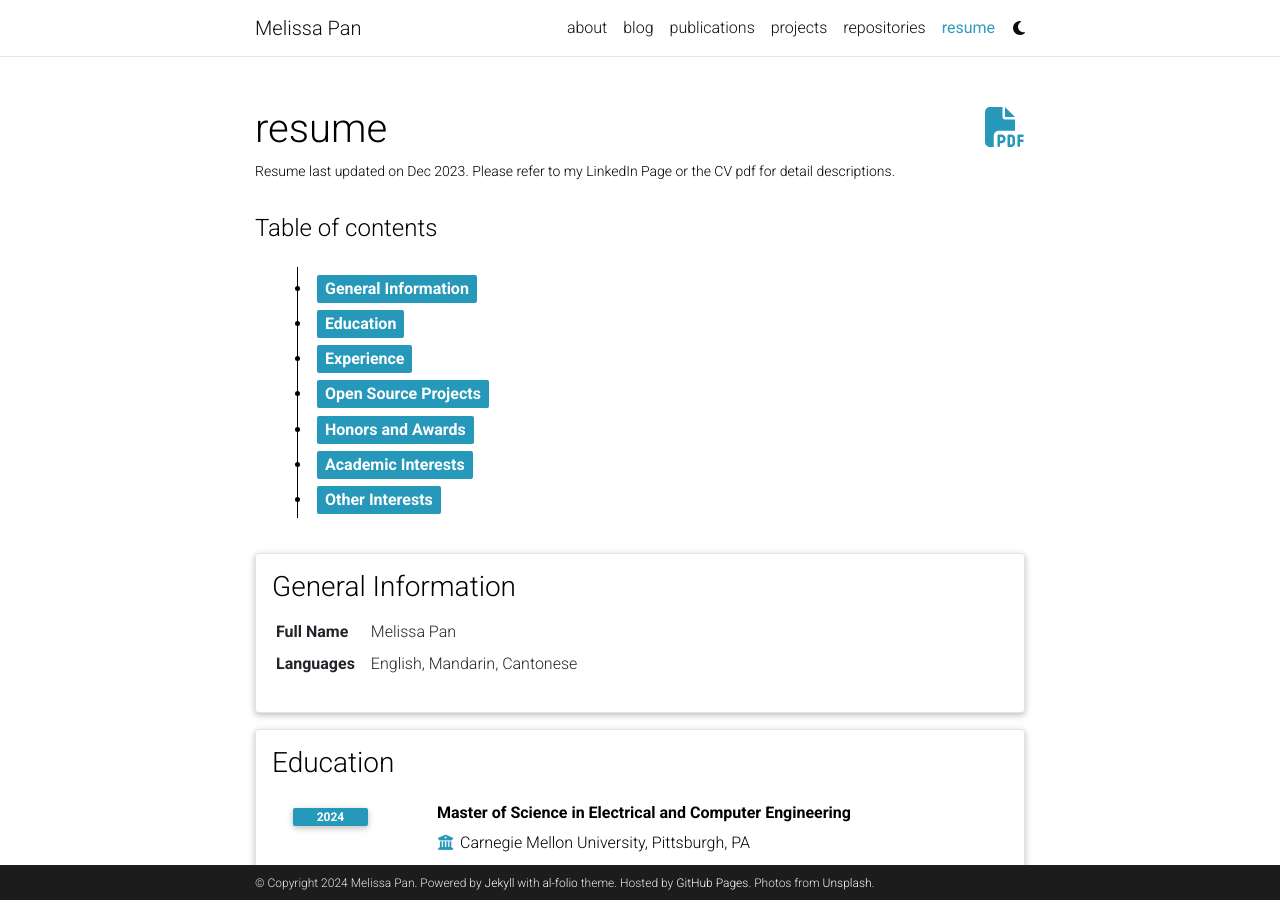
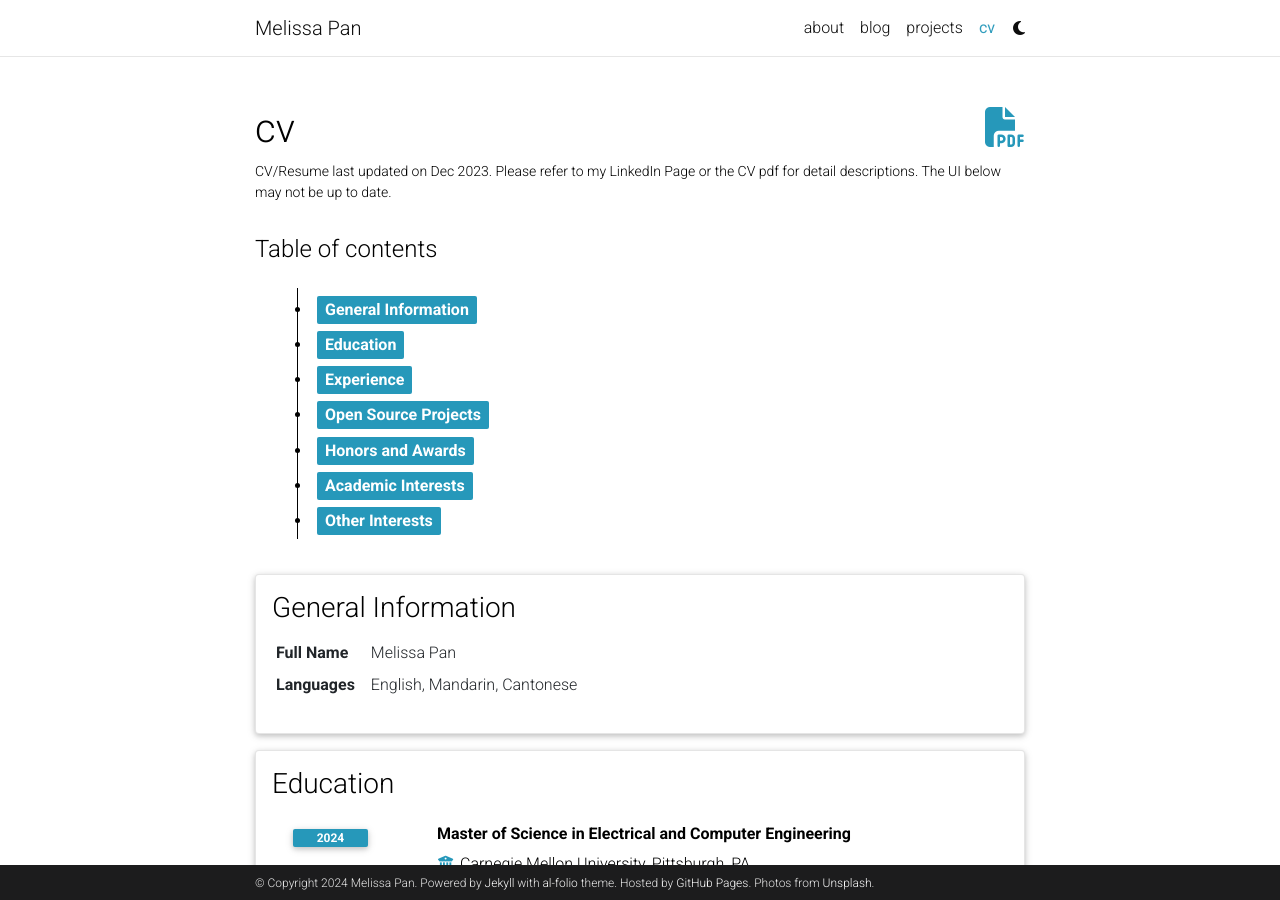
Before and after one commit to melishua/melishua.github.io, a Jekyll site: the page built from _pages/cv.md, in a window 1280 px wide and 900 px high. Built offline with Jekyll 4.4.1, drawn with Linux system fonts in a browser that asks for light colours; full-size pictures stand in for the smaller copies a plugin makes; comment, search, counter and statistics services are not loaded; a style sheet for code colours, icons or effects is not loaded.

Commit message:
dec update

```diff
--- a/_config.yml
+++ b/_config.yml
@@ -426,3 +426,10 @@
   - languages
   - interests
   - references
+
+
+header_pages:
+  - About
+  - CV
+  - Projects
+  - Blog
--- a/_pages/cv.md
+++ b/_pages/cv.md
@@ -1,9 +1,9 @@
 ---
 layout: cv
 permalink: /cv/
-title: resume
+title: cv
 nav: true
 nav_order: 4
 cv_pdf: cv.pdf
-description: Resume last updated on Dec 2023. Please refer to <a href='https://www.linkedin.com/in/zhiyang-pan-melissa/'>my LinkedIn Page</a> or the CV pdf for detail descriptions.
+description: CV/Resume last updated on Dec 2023. Please refer to <a href='https://www.linkedin.com/in/zhiyang-pan-melissa/'>my LinkedIn Page</a> or the CV pdf for detail descriptions. The UI below may not be up to date.
 ---
```
Also changed, not shown: _pages/about.md (+9 -1 lines), _pages/publications.md (deleted, +0 -14 lines), _pages/repositories.md (deleted, +0 -44 lines), assets/json/resume.json (+7 -1 lines).
